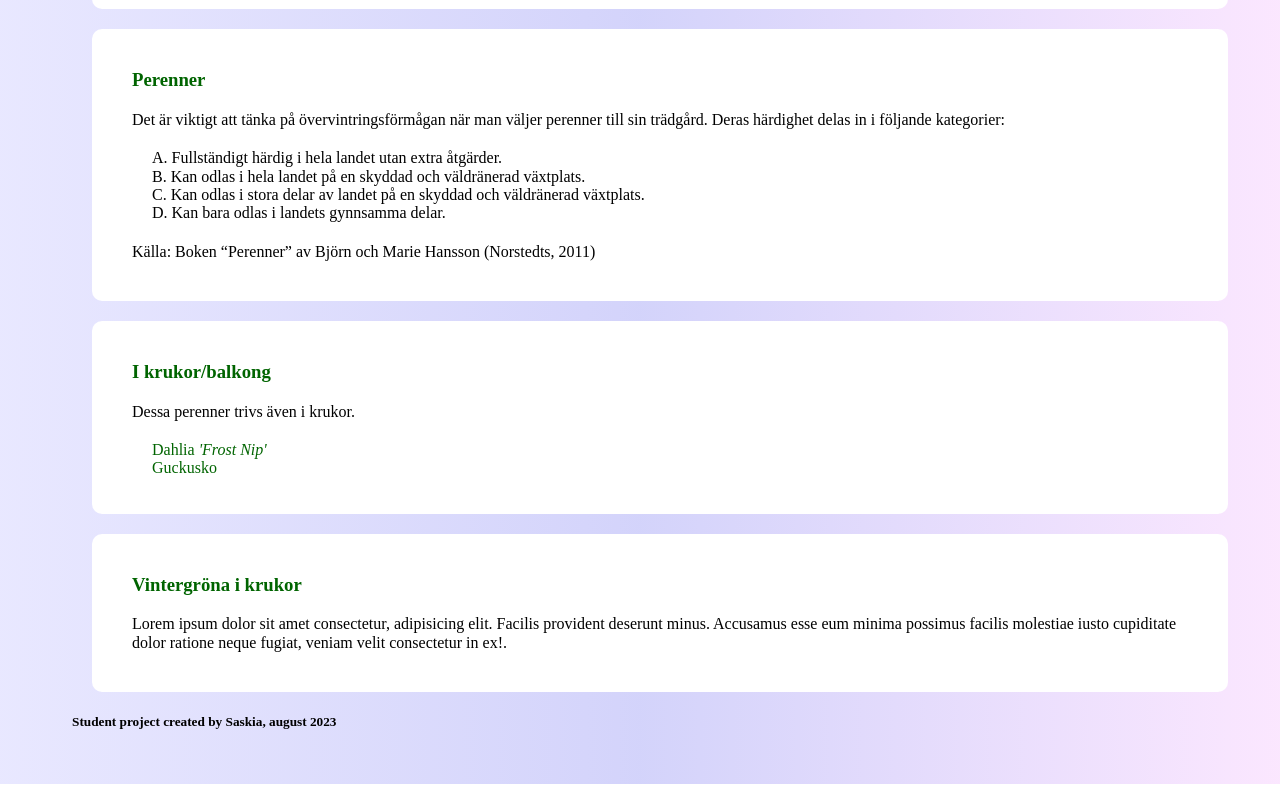
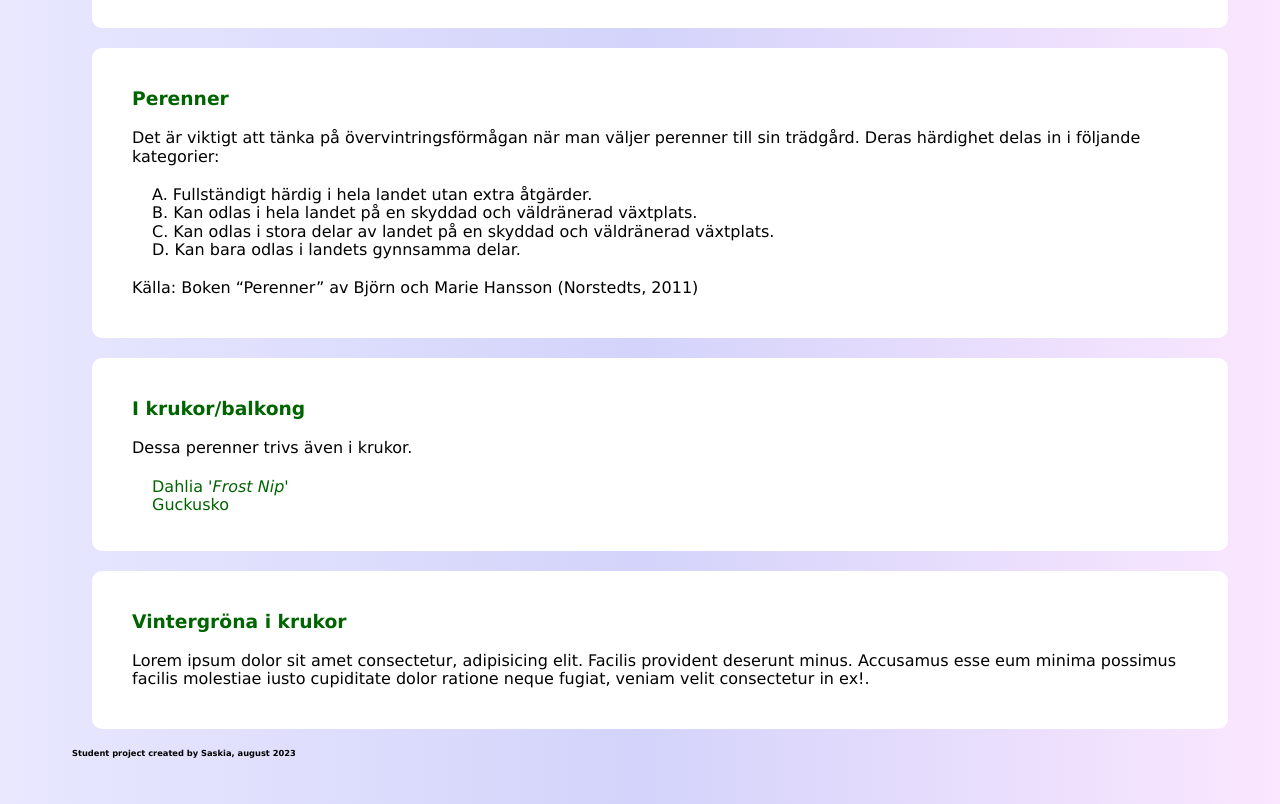
Before and after one commit to SaskiaVdZ/newProject1, a plain HTML site: page index.html in a window 1280 px wide. Shown: the part 1200-2004 px from the top of the page. Drawn offline with nearby package versions, Linux system fonts and the light colour scheme.

Commit message:
font verdana

```diff
--- a/css/index.css
+++ b/css/index.css
@@ -4,6 +4,7 @@ body {
     padding: 2rem;
     padding-left: 4.5rem;
     margin: 0;
+    font-family:Verdana, Geneva, Tahoma, sans-serif;
 }
 
 ul {
@@ -62,5 +63,9 @@ section {
     background-color: white;
     padding: 20px;
     margin: 20px;
+}
 
+footer {
+    font-family: Verdana, Geneva, Tahoma, sans-serif;
+    font-size: x-small;
 }
```
